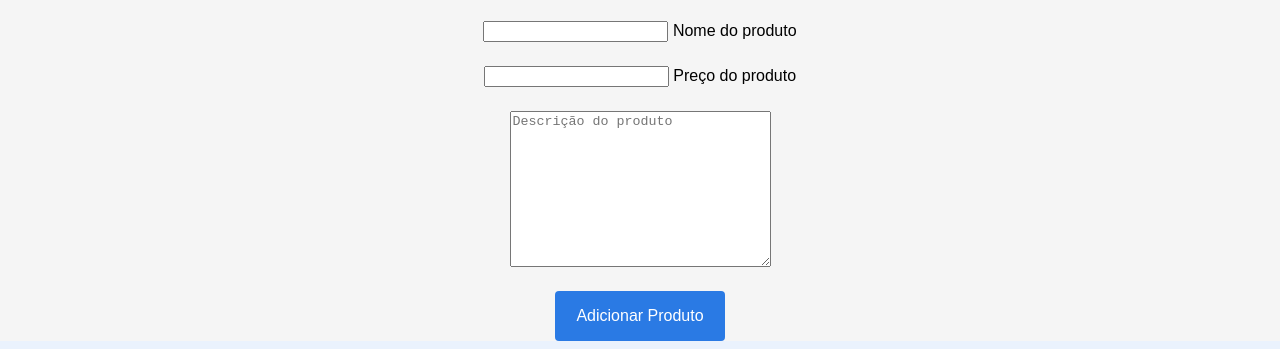
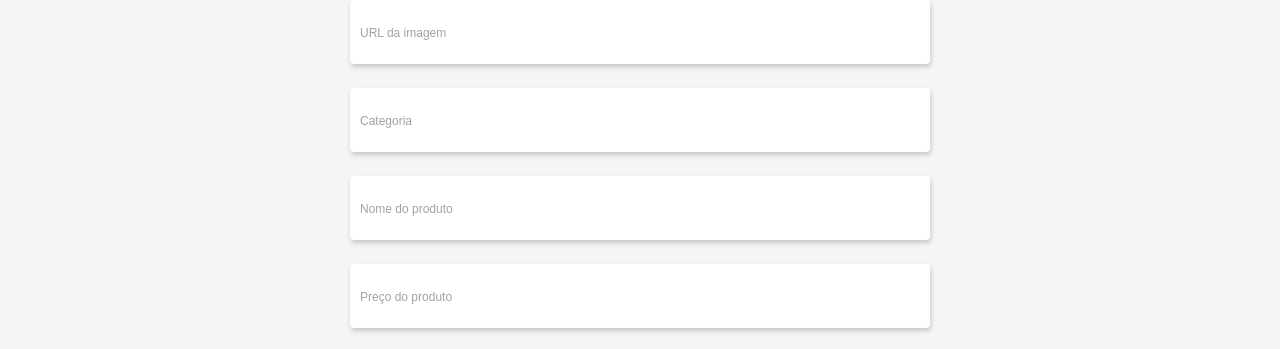
Before and after one commit to ClaytonJosue/alura_geek, a website: page pages/add_products.html in a window 1280 px wide. Shown: the part 200-549 px from the top of the page. Drawn offline with Linux system fonts and the light colour scheme.

Commit message:
feat: create the form style from add product page

```diff
--- a/pages/add_products.html
+++ b/pages/add_products.html
@@ -29,22 +29,22 @@
         <form class="form_content">
           <h1 class="form__title">Adicionar novo produto</h1>
           <div class="form__image--group">
-            <input type="text">
+            <input type="text" required>
             <span>URL da imagem</span>
           </div>
           <div class="form__category--group">
-            <input type="text">
+            <input type="text" required>
             <span>Categoria</span>
           </div>
           <div class="form__product--group">
-            <input type="text">
+            <input type="text" required>
             <span>Nome do produto</span>
           </div>
           <div class="form__product_price--group">
-            <input type="number">
+            <input type="number" required>
             <span>Preço do produto</span>
           </div>
-          <textarea placeholder="Descrição do produto" cols="30" rows="10"></textarea>
+          <textarea class="form__textarea" placeholder="Descrição do produto" cols="30" rows="10"></textarea>
           <button class="form__button">Adicionar Produto</button>
         </form>
       </div>
--- /dev/null
+++ b/src/css/add_product/form.css
@@ -0,0 +1,105 @@
+main .container {
+  margin: 3rem 0;
+}
+
+.add_product--content {
+  width: 50%;
+  margin: 0 auto;
+}
+
+.add_product--content .form_content {
+  display: flex;
+  flex-direction: column;
+}
+
+form .form__title {
+  width: 580px;
+  color: var(--text-color);
+  font-weight: 700;
+  font-size: 32px;
+  line-height: normal;
+}
+
+.form__image--group,
+.form__category--group,
+.form__product--group,
+.form__product_price--group {
+  position: relative;
+}
+
+.form__image--group input,
+.form__category--group input,
+.form__product--group input,
+.form__product_price--group input {
+  width: 560px;
+  height: 40px;
+  padding: 12px 10px;
+  border: none;
+  border-radius: 4px;
+  background-color: var(--white);
+  box-shadow: 1px 3px 5px var(--preto-30);
+
+  font-family: var(--font);
+  font-size: 18px;
+  font-weight: 400;
+  color: var(--text-color);
+  line-height: 20px;
+}
+
+.form__image--group span,
+.form__category--group span,
+.form__product--group span,
+.form__product_price--group span {
+  position: absolute;
+  top: 25px;
+  left: 10px;
+  transition: .2s;
+
+
+  font-size: 12px;
+  color: var(--subtext-color);
+  font-weight: 400;
+  line-height: 16px;
+}
+
+.form__image--group input:focus ~ span,
+.form__category--group input:focus ~ span,
+.form__product--group input:focus ~ span,
+.form__product_price--group input:focus ~ span,
+.form__image--group input:valid ~ span,
+.form__category--group input:valid ~ span,
+.form__product--group input:valid ~ span,
+.form__product_price--group input:valid ~ span {
+  position: absolute;
+  top: 5px;
+  left: 10px;
+  transition: .2s;
+}
+
+.form__textarea {
+  resize: none;
+  width: 560px;
+  height: 80px;
+  padding: 12px 10px;
+
+  border: none;
+  border-radius: 4px;
+  background-color: var(--white);
+  box-shadow: 1px 3px 5px var(--preto-30);
+
+  font-family: var(--font);
+  font-size: 18px;
+  font-weight: 400;
+  color: var(--text-color);
+  line-height: 20px;
+}
+
+.form__textarea::placeholder {
+  font-size: 16px;
+  color: var(--subtext-color);
+  font-family: var(--font);
+}
+
+.add_product--content .form_content .form__button {
+  width: 580px;
+}
--- a/src/css/style.css
+++ b/src/css/style.css
@@ -8,6 +8,9 @@
 @import "./home/sale.css";
 @import "./home/products.css";
 
+/* Add Product */
+@import "./add_product/form.css";
+
 :root {
   --bg-color: #F5F5F5;
   --white: #FFF;
@@ -16,6 +19,7 @@
   --button-color: #2A7AE4;
   --button-color-hover: #1c5db3;
   --footer-color: #EAF2FD;
+  --preto-30: #C8C8C8;
   --font: 'Raleway', sans-serif;
 }
 
```
